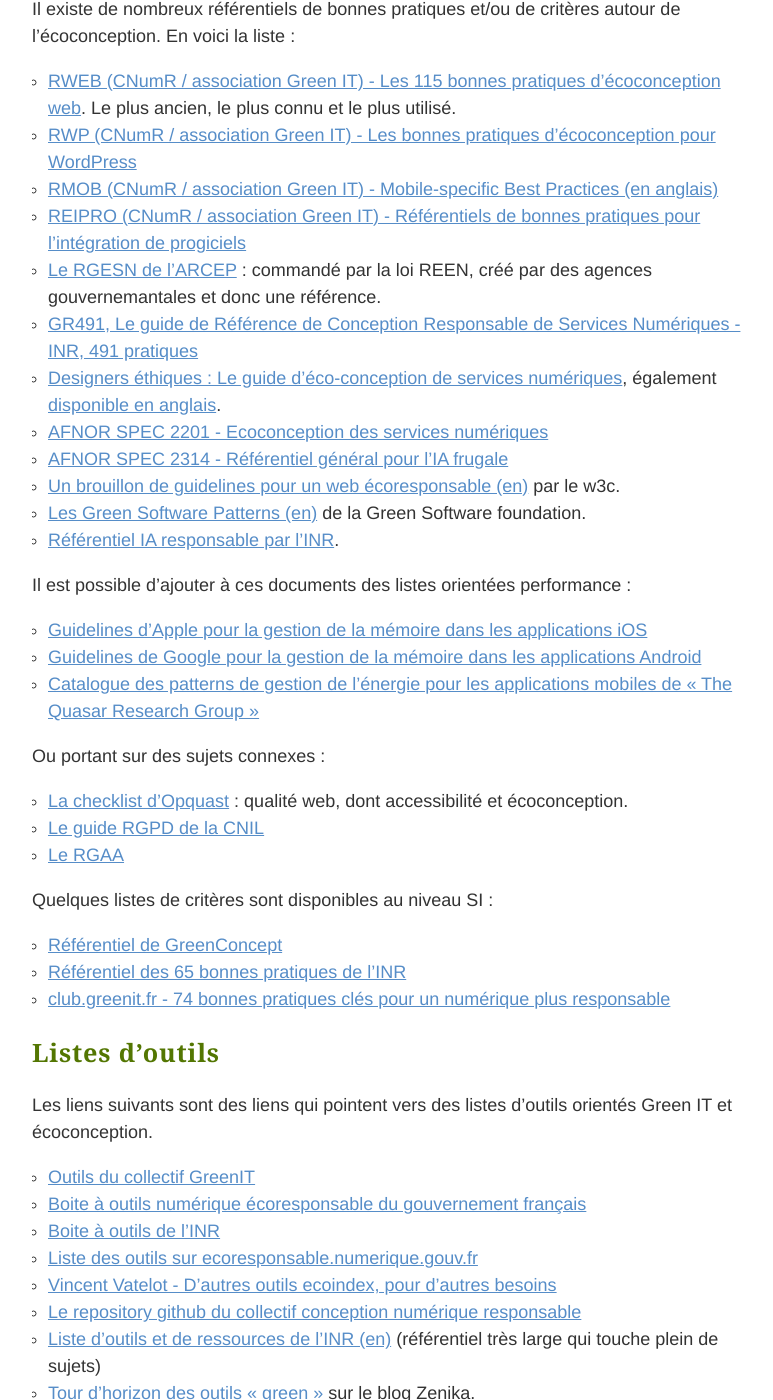
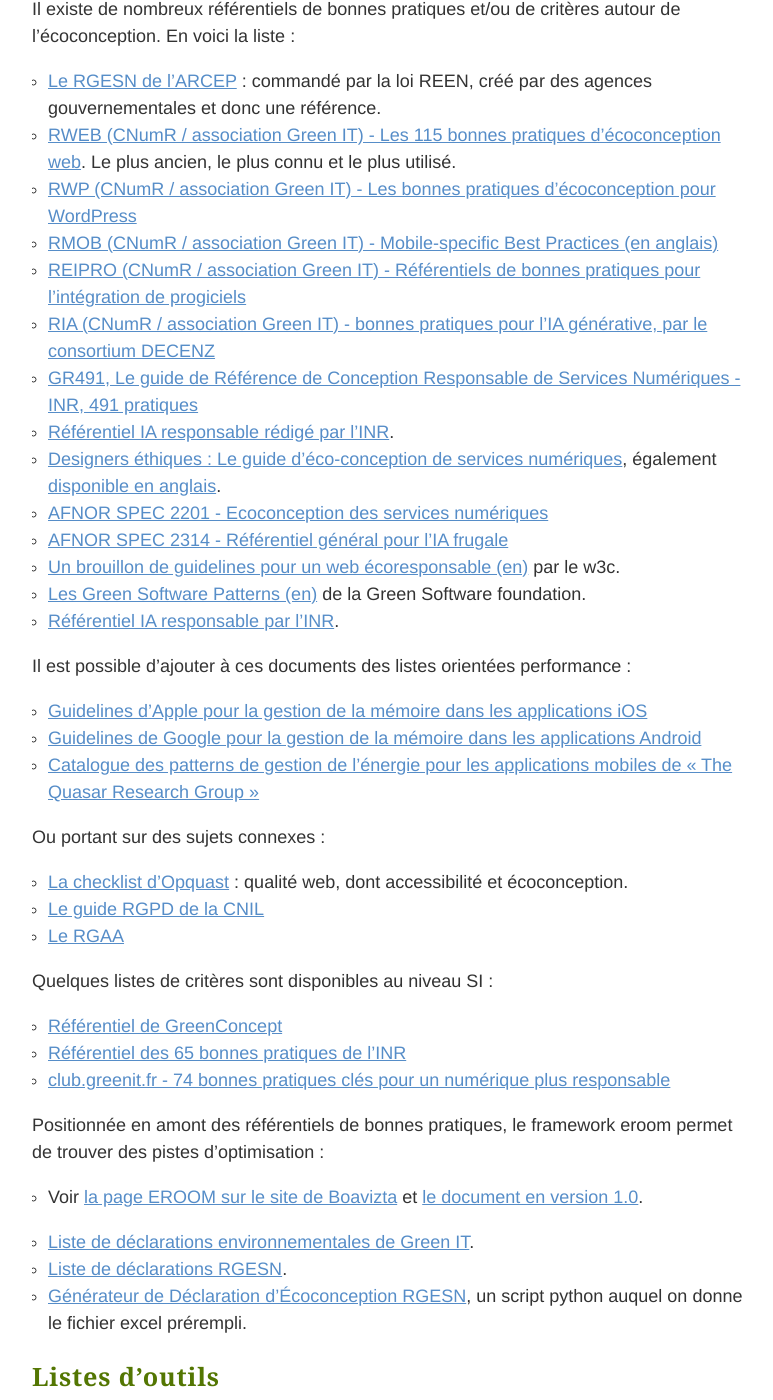
Before and after one commit to rlemaire/bookmarks-green-it, a Jekyll site: the page built from pages/ecoconception.markdown, in a window 1280 px wide and 1400 px high, scrolled down 285 px. Shown: the whole window, without its empty margins (248-1021 px from the left). Built offline with Jekyll 4.4.1, drawn with Linux system fonts in a browser that asks for light colours; some of the changed text lies outside the part shown.

```diff
--- a/pages/ecoconception.markdown
+++ b/pages/ecoconception.markdown
@@ -10,12 +10,14 @@ layout: page
 
 Il existe de nombreux référentiels de bonnes pratiques et/ou de critères autour de l'écoconception. En voici la liste :
 
-- [RWEB (CNumR / association Green IT) - Les 115 bonnes pratiques d'écoconception web](https://github.com/cnumr/best-practices). Le plus ancien, le plus connu et le plus utilisé.
-- [RWP (CNumR / association Green IT) - Les bonnes pratiques d'écoconception pour WordPress](https://github.com/cnumr/best-practices-wordpress)
+- [Le RGESN de l'ARCEP](https://www.arcep.fr/mes-demarches-et-services/entreprises/fiches-pratiques/referentiel-general-ecoconception-services-numeriques.html) : commandé par la loi REEN, créé par des agences gouvernementales et donc une référence.
+- [RWEB (CNumR / association Green IT) - Les 115 bonnes pratiques d'écoconception web](https://rweb.greenit.fr/). Le plus ancien, le plus connu et le plus utilisé.
+- [RWP (CNumR / association Green IT) - Les bonnes pratiques d'écoconception pour WordPress](https://ref.greenit.fr/rwp/)
 - [RMOB (CNumR / association Green IT) - Mobile-specific Best Practices (en anglais)](https://github.com/cnumr/best-practices-mobile)
 - [REIPRO (CNumR / association Green IT) - Référentiels de bonnes pratiques pour l'intégration de progiciels](https://github.com/cnumr/best-practices-mobile)
-- [Le RGESN de l'ARCEP](https://www.arcep.fr/mes-demarches-et-services/entreprises/fiches-pratiques/referentiel-general-ecoconception-services-numeriques.html) : commandé par la loi REEN, créé par des agences gouvernemantales et donc une référence.
+- [RIA (CNumR / association Green IT) - bonnes pratiques pour l'IA générative, par le consortium DECENZ](https://github.com/cnumr/best-practices-ai)
 - [GR491, Le guide de Référence de Conception Responsable de Services Numériques - INR, 491 pratiques](https://gr491.isit-europe.org)
+- [Référentiel IA responsable rédigé par l'INR](https://ref-ia.isit-europe.org/).
 - [Designers éthiques : Le guide d’éco-conception de services numériques](https://eco-conception.designersethiques.org/guide/), également [disponible en anglais](https://designersethiques.org/en/thematiques/ecoconception/guide-d-ecoconception).
 - [AFNOR SPEC 2201 - Ecoconception des services numériques](https://www.boutique.afnor.org/fr-fr/norme/afnor-spec-2201/ecoconception-des-services-numeriques/fa203506/323315)
 - [AFNOR SPEC 2314 - Référentiel général pour l'IA frugale](https://www.boutique.afnor.org/fr-fr/norme/afnor-spec-2314/referentiel-general-pour-lia-frugale-mesurer-et-reduire-limpact-environneme/fa208976/421140)
@@ -38,6 +40,12 @@ Quelques listes de critères sont disponibles au niveau SI :
 - [Référentiel des 65 bonnes pratiques de l’INR](https://institutnr.org/wp-content/uploads/2020/06/2020-v3-65-bonnes-pratiques-greenit.pdf)
 - [club.greenit.fr - 74 bonnes pratiques clés pour un numérique plus responsable](https://club.greenit.fr/doc/2022-06-GREENIT-Referentiel_maturite-v3.pdf)
 
+Positionnée en amont des référentiels de bonnes pratiques, le framework eroom permet de trouver des pistes d'optimisation :
+- Voir [la page EROOM sur le site de Boavizta](https://boavizta.org/eroom) et [le document en version 1.0](https://docs.google.com/spreadsheets/d/1zvEHf7fQ-51wh2j0l1Yzr_v_9b65fn6D2v0LtJPGunE/edit?usp=drive_web&ouid=102007248675813661900).
+
+* [Liste de déclarations environnementales de Green IT](https://declaration.greenit.fr/).
+* [Liste de déclarations RGESN](https://ldevernay.github.io/green/2024/09/02/rgesn.html).
+* [Générateur de Déclaration d'Écoconception RGESN](https://github.com/timothegratuze/generateur-declaration-eco-conception-RGESN), un script python auquel on donne le fichier excel prérempli.
 
 ## Listes d'outils
 
@@ -151,6 +159,9 @@ Ces sites qui ont toujours été minimalistes et efficaces.
 - [Software disenchantment](http://tonsky.me/blog/disenchantment/) et [JS Bloat](https://tonsky.me/blog/js-bloat/)
 - [Le monde du logiciel est en train de se détruire... Manifeste pour un développement plus durable](https://greenspector.com/fr/le-monde-du-logiciel-est-en-train-de-se-detruire-manifeste-pour-un-developpement-plus-durable/)
 - [Poids du jeu démineur sur windows au fil du temps](https://pbs.twimg.com/media/EfJQlYOUEAMjUGG?format=png&name=small)
+
+
+* [80% des fonctionnalités des logiciels sont peu ou pas utilisées (en)](https://www.pendo.io/resources/the-2019-feature-adoption-report/).
 
 Le web :
 - [The Website Obesity Crisis](https://idlewords.com/talks/website_obesity.htm)
@@ -187,3 +198,4 @@ Le web :
 - [Build once run everywhere - in C](https://justine.lol/cosmopolitan/index.html)
 - [This blog is hosted on my Android phone](https://androidblog.a.pinggy.io/)
 - [Offline app architecture: Why you should build offline-first apps](https://www.techaheadcorp.com/blog/offline-app-architecture/)
+- Une [migration de Java vers Swift (en)](https://www.swift.org/blog/swift-at-apple-migrating-the-password-monitoring-service-from-java/) a permis à Apple d’améliorer grandement les performances (40%).
--- a/pages/ia.markdown
+++ b/pages/ia.markdown
@@ -29,6 +29,12 @@ Le sujet est à la mode et donc incontournable : l'IA, et en particulier l'IA g
 
 * [Les impacts physiques de l'IA](https://www.youtube.com/watch?v=iVtF5F7k2mE) par Benoit Petit. Complétée par [les images du photographe Stephen Voss du data center Stargate d'OpenAI](https://bsky.app/profile/bpetit.bsky.social/post/3lp4nsl7syc2v), à Abilene, au Texas.
 
+* [xAI a obtenu un permis d'exploitation de 15 turbines à méthane](https://intelligence-artificielle.developpez.com/actu/373514/Apres-des-mois-de-protestations-contre-la-pollution-xAI-a-obtenu-un-permis-d-exploitation-de-15-turbines-a-methane-pour-alimenter-son-superordinateur-Colossus-mais-l-imagerie-en-montre-24-sur-le-site/) pour alimenter son superordinateur Colossus, mais l'imagerie en montre 24 sur le site.
+* Google a sorti [des chiffres sur l'impact de l'utilisation de Gemini (en)](https://services.google.com/fh/files/misc/measuring_the_environmental_impact_of_delivering_ai_at_google_scale.pdf), qui sont très petits. Ils sont donc [bien sur](https://ketanjoshi.co/2025/08/23/big-techs-selective-disclosure-masks-ais-real-climate-impact/) [critiqués](https://intelligence-artificielle.developpez.com/actu/374991/Google-declare-que-le-traitement-d-un-prompt-par-son-IA-Gemini-consomme-desormais-l-equivalent-de-9-secondes-de-television-et-5-gouttes-d-eau-mais-les-experts-affirment-que-ces-chiffres-sont-sous-estimes/).
+* Stargate : [OpenAI va verser 30 milliards de dollars par an à Oracle pour un centre de données d'IA](https://intelligence-artificielle.developpez.com/actu/374010/Stargate-OpenAI-va-verser-30-milliards-de-dollars-par-an-a-Oracle-pour-un-centre-de-donnees-d-IA-qui-lui-fournira-l-equivalent-de-l-energie-alimentant-environ-quatre-millions-de-foyers/) qui lui fournira l'équivalent de l'énergie alimentant environ quatre millions de foyers.
+* Hyundai va contribuer à [la construction d'un ambitieux centre de données de 5 GW](https://intelligence-artificielle.developpez.com/actu/374352/Hyundai-va-contribuer-a-la-construction-d-un-ambitieux-centre-de-donnees-de-5-GW-alimente-par-l-energie-nucleaire-au-Texas-qui-pourrait-devenir-le-plus-grand-complexe-nucleaire-des-Etats-Unis/) alimenté par l'énergie nucléaire au Texas.
+* Cheyenne [va accueillir un immense centre de données dédié à l'IA](https://intelligence-artificielle.developpez.com/actu/374217/Cheyenne-va-accueillir-un-immense-centre-de-donnees-dedie-a-l-IA-qui-consommera-plus-d-electricite-que-tous-les-foyers-du-Wyoming-reunis-fonctionnant-a-1-8-gigawatt-et-pourrait-atteindre-10-gigawatts/) qui consommera plus d'électricité que tous les foyers du Wyoming réunis, fonctionnant à 1,8 gigawatt et pourrait atteindre 10 gigawatts. Avec de la production de gaz entre autres.
+* Le site café IA a [de super ressources pédagogiques](https://cafeia.org/ressources-pedagogiques/).
 
 ## IA Frugale : référentiels, arguments et pistes
 
--- a/pages/progres.markdown
+++ b/pages/progres.markdown
@@ -42,3 +42,6 @@ Voici quelques liens sur le progrès technique permettant potentiellement des ga
 * Une [nouvelle méthode de recyclage (en)](https://www.independent.co.uk/tech/battery-recycle-lithium-ion-environment-b2713723.html) permettrait d'extraire presque tout le lithium des batteries.
 * [Un data center apparemment exemplaire de InfoManiak](https://green-it.developpez.com/actu/370456/Un-data-center-revolutionnaire-qui-revalorise-100-pourcent-de-son-energie-pour-chauffer-6000-logements-une-avancee-majeure-ecoresponsable-de-l-hebergeur-Web-et-Cloud-Infomaniak/) réutilise la chaleur fatale et utilise un circuit clos d'eau et de pompe à chaleur pour se refroidir.
 * Microsoft et Wester digital lancent un [programme de recyclage des disques durs HDD](https://hardware.developpez.com/actu/371238/Western-Digital-et-Microsoft-lancent-un-programme-de-recyclage-des-disques-durs-HDD-pour-recuperer-90-pourcent-des-terres-rares-des-dechets-electroniques-des-centres-de-donnees/) pour récupérer les terres rares
+
+* Une technologie qui permettrait de réduire les besoins en énergie et en matière tout en améliorant les performances de l’électronique : [des composants électroniques pilotables par la lumière](https://cnrs.fr/fr/presse/vers-des-composants-electroniques-pilotables-par-la-lumiere) (sur le site du CNRS).
+* [Percée chinoise dans les puces analogiques : 1 000 fois plus rapide que le GPU Nvidia, la puce résout un "problème centenaire" en traitant les données grâce à des courants continus dans ses circuits physiques](https://hardware.developpez.com/actu/377364/Percee-chinoise-dans-les-puces-analogiques-1-000-fois-plus-rapide-que-le-GPU-Nvidia-la-puce-resout-un-probleme-centenaire-en-traitant-les-donnees-grace-a-des-courants-continus-dans-ses-circuits-physiques/)
```
Also changed, not shown: other parts of pages/ecoconception.markdown (+1 -1 lines), pages/impacts.markdown (+5 -2 lines), index.markdown (line endings or trailing spaces).
